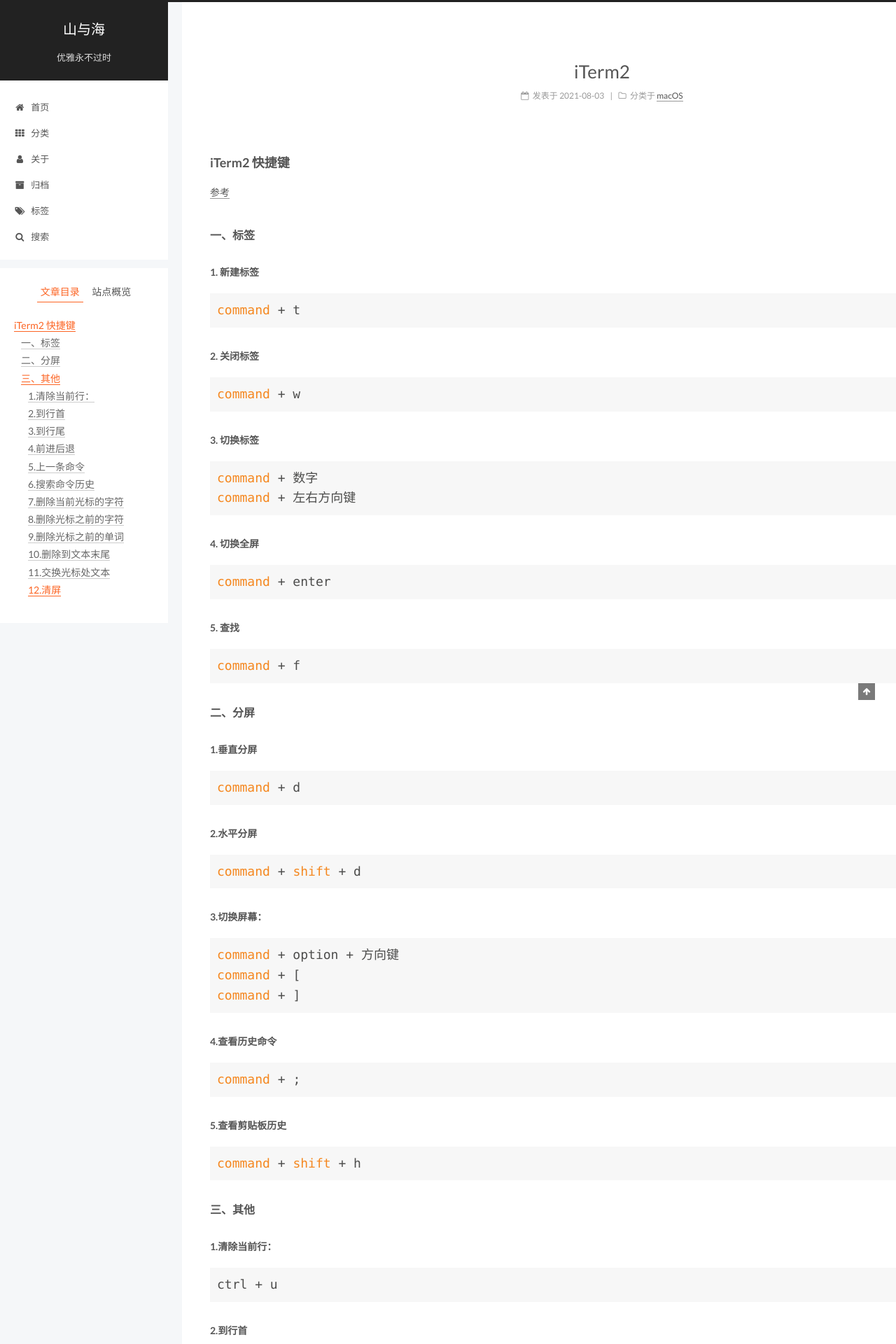
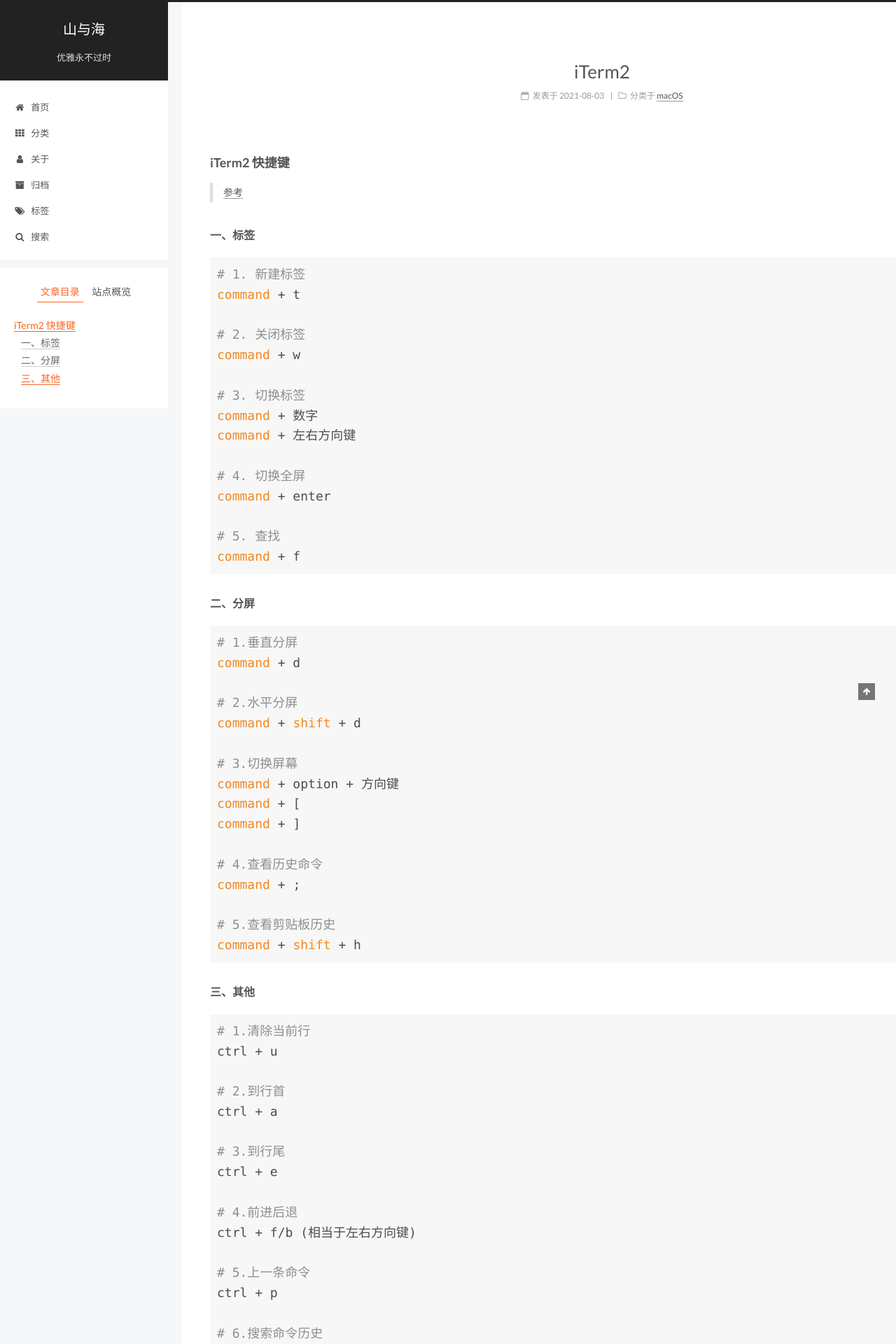
Before and after one commit to syuh7/syuh7.github.io, a Jekyll site: the page built from _posts/2021-08-03-iTerm2.md, in a window 1280 px wide. Shown: the top 1920 px of the page at 70% size. Built offline with Jekyll 4.4.1, drawn with Linux system fonts in a browser that asks for light colours; some of the changed text lies outside the part shown.

Commit message:
iterm2修改

````diff
--- a/_posts/2021-08-03-iTerm2.md
+++ b/_posts/2021-08-03-iTerm2.md
@@ -9,134 +9,95 @@
 
 ### iTerm2 快捷键
 
-[参考](https://www.cr173.com/html/48065_1.html)
-
-
+> [参考](https://www.cr173.com/html/48065_1.html)
 
 #### 一、标签
+```bash
+# 1. 新建标签
+command + t
 
-##### 1. 新建标签
-```bash
-command + t
-```
+# 2. 关闭标签
+command + w
 
-##### 2. 关闭标签
-```bash
-command + w
-```
-
-##### 3. 切换标签
-```bash
+# 3. 切换标签
 command + 数字
 command + 左右方向键
-```
 
-##### 4. 切换全屏
-```bash
+# 4. 切换全屏
 command + enter
-```
 
-##### 5. 查找
-```bash
+# 5. 查找
 command + f
 ```
 
-
-
 #### 二、分屏
 
-##### 1.垂直分屏
+```bash
+# 1.垂直分屏
+command + d
 
-```bash
-command + d
-```
+# 2.水平分屏
+command + shift + d
 
-##### 2.水平分屏
-
-```bash
-command + shift + d
-```
-
-##### 3.切换屏幕：
-
-```bash
+# 3.切换屏幕
 command + option + 方向键
 command + [
 command + ]
-```
 
-##### 4.查看历史命令
+# 4.查看历史命令
+command + ;
 
-```bash
-command + ;
-```
-
-##### 5.查看剪贴板历史
-
-```bash
+# 5.查看剪贴板历史
 command + shift + h
 ```
 
 
-
 #### 三、其他
 
-##### 1.清除当前行：
+```bash
+# 1.清除当前行
+ctrl + u
 
-```bash
-ctrl + u
-```
+# 2.到行首
+ctrl + a
 
-##### 2.到行首
-```bash
-ctrl + a
-```
+# 3.到行尾
+ctrl + e
 
-##### 3.到行尾
-```bash
-ctrl + e
-```
+# 4.前进后退
+ctrl + f/b (相当于左右方向键)
 
-##### 4.前进后退
-```bash
-ctrl + f/b (相当于左右方向键)
-```
-##### 5.上一条命令
-```bash
+# 5.上一条命令
 ctrl + p
-```
-##### 6.搜索命令历史
-```bash
+
+# 6.搜索命令历史
 ctrl + r
-```
-##### 7.删除当前光标的字符
-``` bash
+
+# 7.删除当前光标的字符
 ctrl + d
-```
-##### 8.删除光标之前的字符
-``` bash
+
+# 8.删除光标之前的字符
 ctrl + h
-```
-##### 9.删除光标之前的单词
-```bash
+
+# 9.删除光标之前的单词
 ctrl + w
-```
-##### 10.删除到文本末尾
-```bash
+
+# 10.删除到文本末尾
 ctrl + k
-```
-##### 11.交换光标处文本
-```bash
+
+# 11.交换光标处文本
 ctrl + t
-```
-##### 12.清屏
-```bash
+
+# 12.清屏
 command + r
 ctrl + l
 ```
 
 
 
+
+
+---
 
 自带有哪些很实用的功能/快捷键
 
@@ -187,4 +148,3 @@
 C+r 搜索命令历史，这个较常用
 
 在Preferences->Profiles->Colors的load presets可以选择某个配色方案。也可以自己下载。在网站http://iterm2colorschemes.com/，几乎可以找到所有可用的配色方案。大家自己选择吧
-```
````
